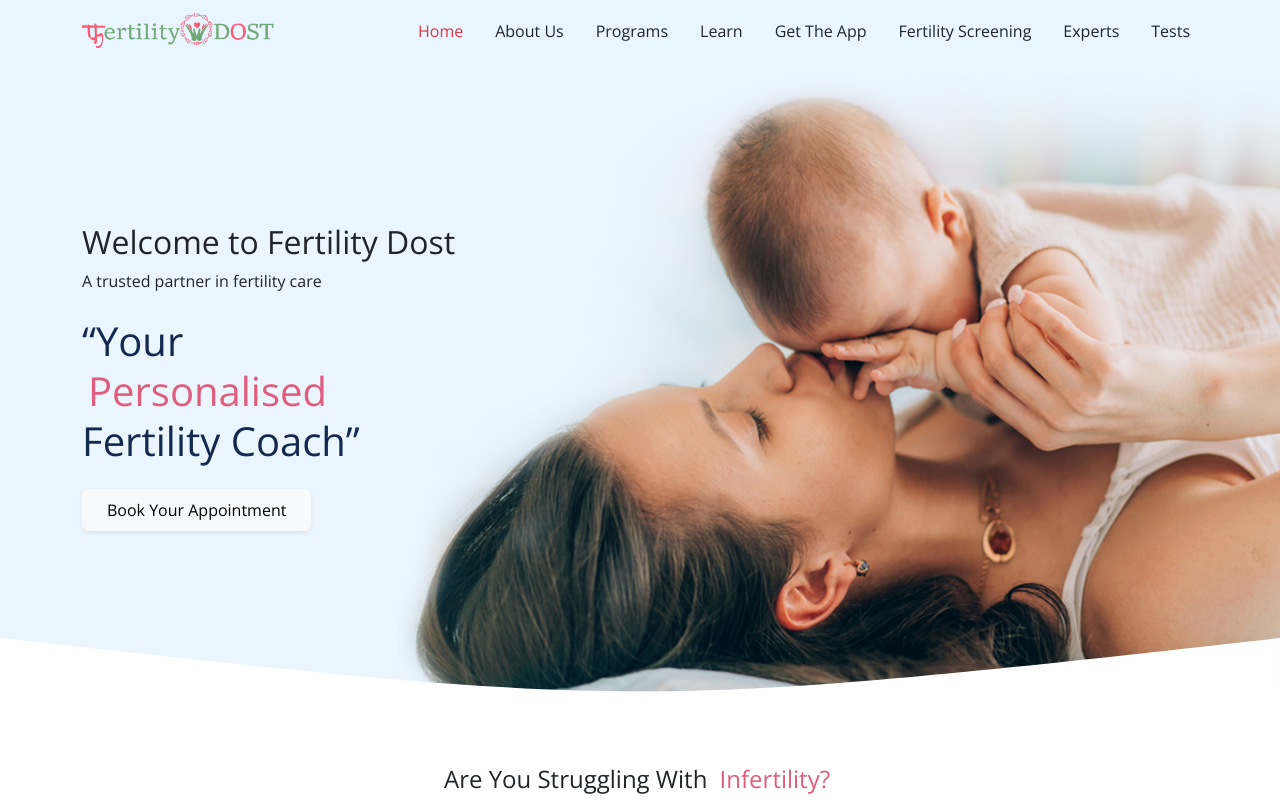
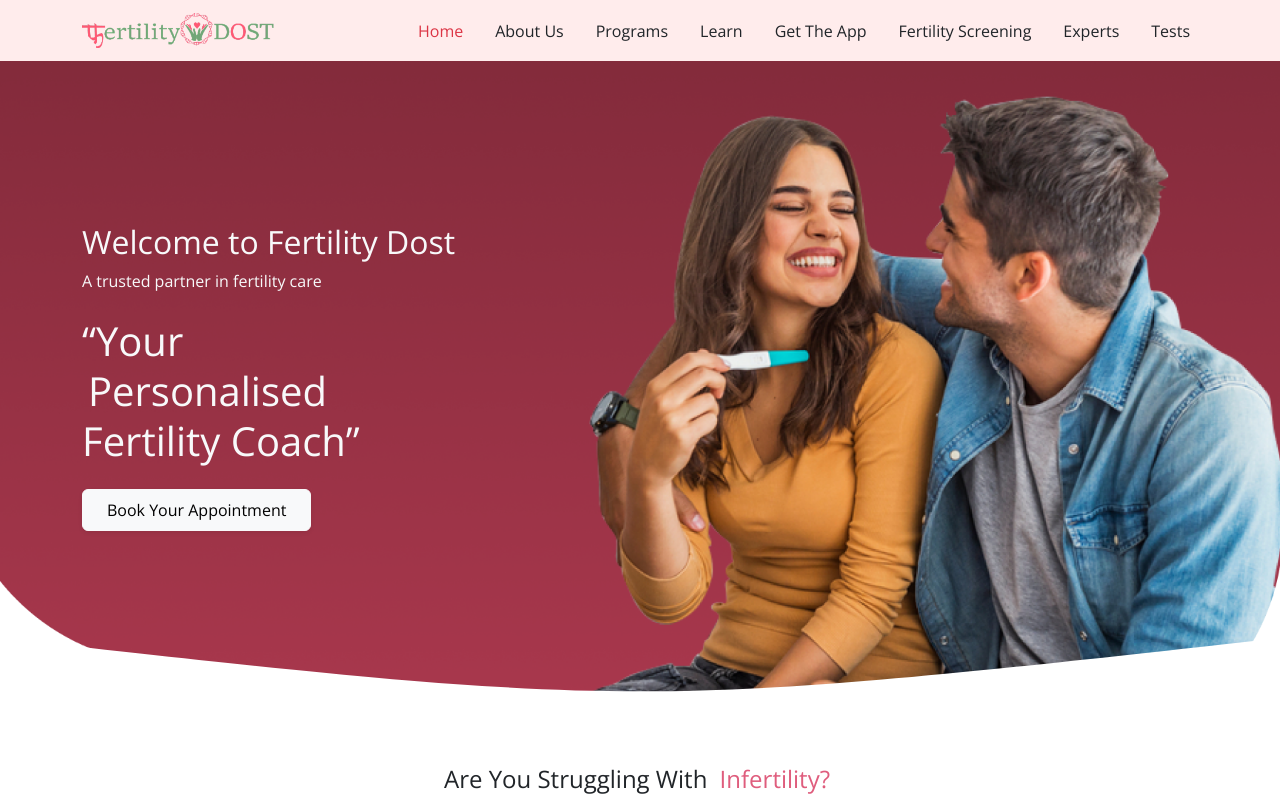
Before and after one commit to anshguptasince2004/FertilityDost, a React (Vite) app: page / in a window 1280 px wide. Shown: the top 800 px of the page. Built offline with nearby package versions, Linux system fonts and the light colour scheme.

Commit message:
Updated theme for HeroSection in home

```diff
--- a/src/Context/ThemeContext.jsx
+++ b/src/Context/ThemeContext.jsx
@@ -9,8 +9,6 @@ export const ThemeProvider = ({ children }) => {
     logo: "/src/assets/FertilityDostLogo1.png",
     logo1: "/src/assets/FertilityDostLogo.png",
     footerColor: "#4B0000",
-    logosize: "50px",
-    marginLeft: "10%",
   });
 
   return (
--- a/src/pages/Home/HeroSection.css
+++ b/src/pages/Home/HeroSection.css
@@ -4,7 +4,6 @@
 }
 
 .highlight {
-  color: rgb(46, 46, 108);
   padding: 2px 6px;
   border-radius: 4px;
 }
@@ -13,6 +12,10 @@
   .hero-title {
     font-size: 3rem;
   }
+}
+
+.appointment-btn:hover {
+  background-color: rgb(255, 214, 214);
 }
 
 .hero-section {
--- a/src/pages/Home/HeroSection.jsx
+++ b/src/pages/Home/HeroSection.jsx
@@ -5,16 +5,16 @@ function HeroSection({ data}) {
     <section className="hero-section d-flex align-items-center position-relative text-dark">
 
       <div className="container py-5">
-        <div className="row text-center text-md-start">
+        <div className="row text-center text-md-start text-light">
           <div className="col-md-2 col-lg-7">
             <h2 className="mb-2">{data.title}</h2>
             <i className="mb-4 d-block">{data.subtitle}</i>
 
-            <h1 className="hero-title mb-3">
-              “Your <span><div className="highlight">Personalised</div> Fertility Coach”</span>
+            <h1 className="hero-title text-light mb-3">
+              “Your <span><div className="highlight text-light">Personalised</div> Fertility Coach”</span>
             </h1>
 
-            <button className="btn btn-light px-4 py-2 fw-semibold shadow-sm mt-2">
+            <button className="appointment-btn btn btn-light px-4 py-2 fw-semibold shadow-sm mt-2">
               Book Your Appointment
             </button>
           </div>
--- a/src/pages/Routes/Home.jsx
+++ b/src/pages/Routes/Home.jsx
@@ -16,7 +16,7 @@ function Home({ language }) {
 
   useEffect(() => {
     setTheme({
-      color: '#e9f5ffff',
+      color: '#ffececff',
       logo: homeLogo,
       logo1: homoLogo1,
       footerColor: "#4B0000",
```
Also changed, not shown: src/assets/MomWithBaby.png.
